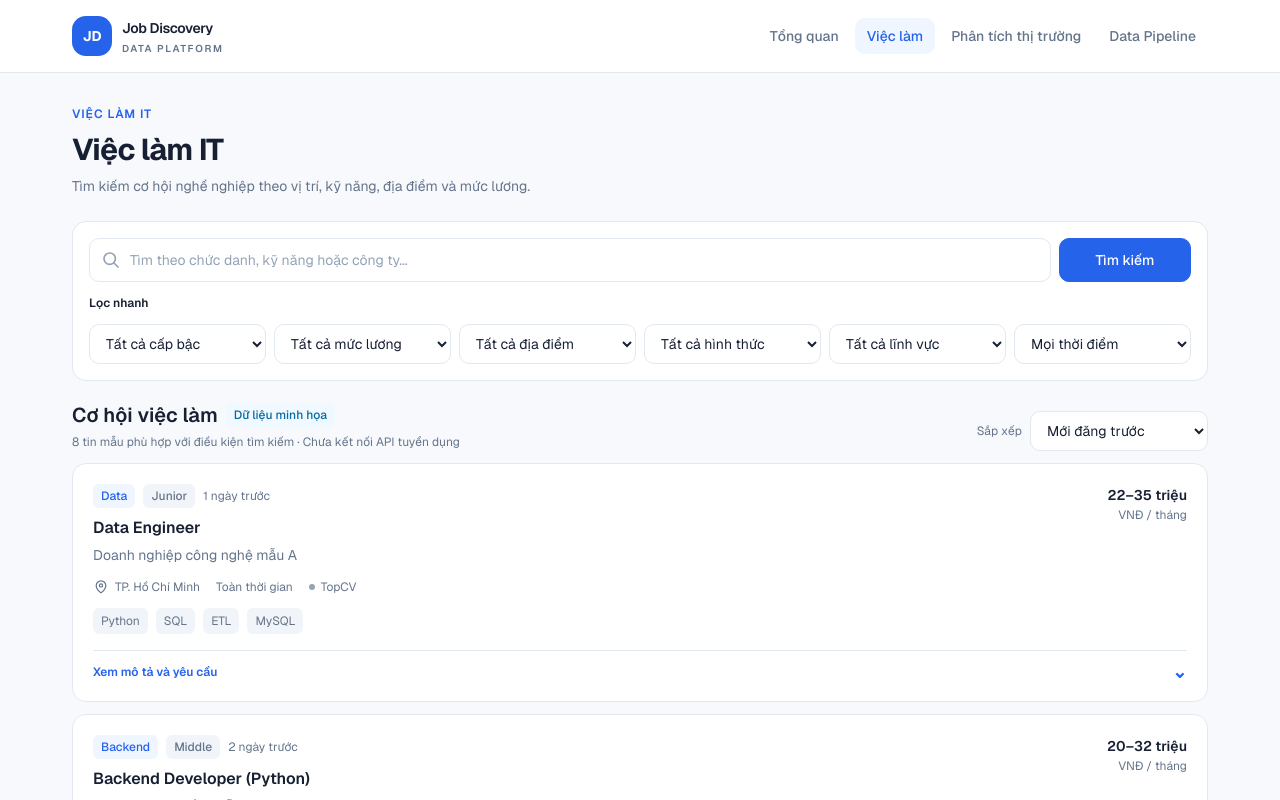
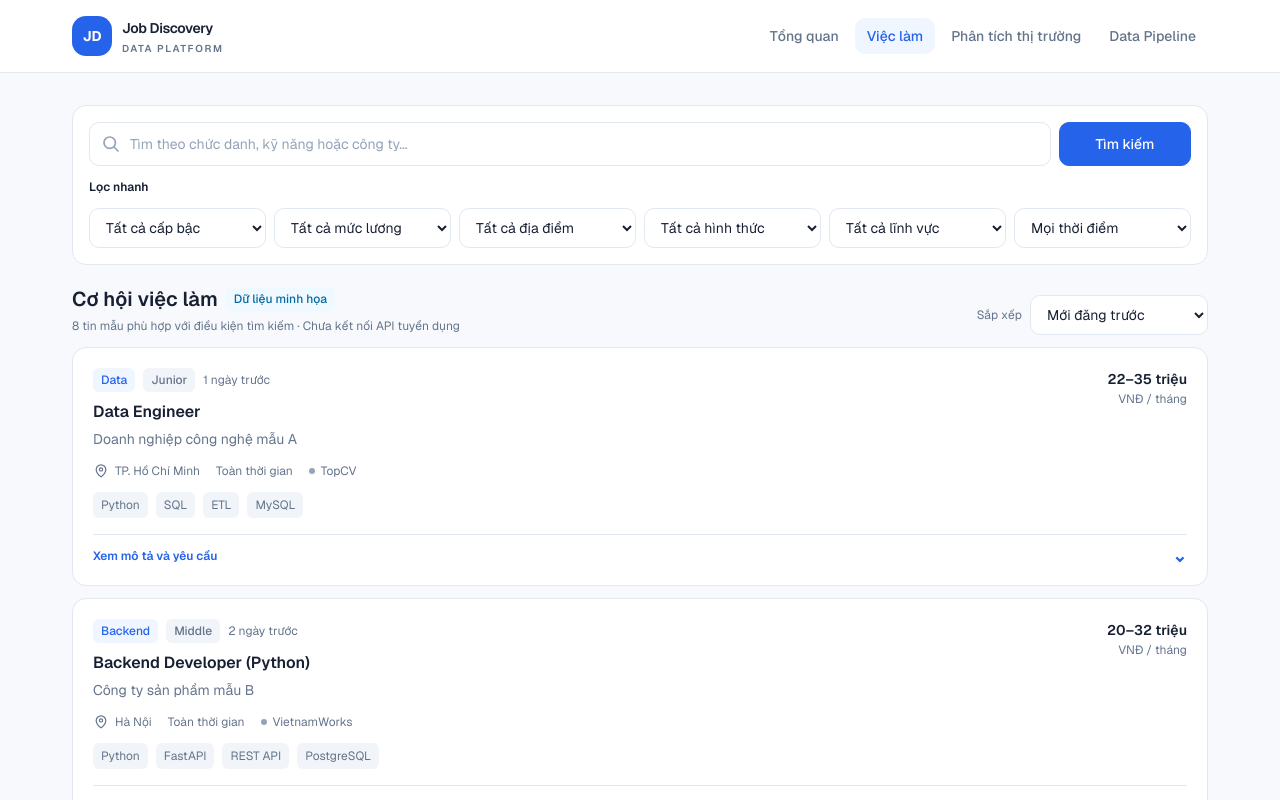
Before and after one commit to VoHoangPhucDTA/job-discovery-platform, a Next.js app in the folder frontend/: page /jobs in a window 1280 px wide. Shown: the top 800 px of the page. Built offline with nearby package versions, Linux system fonts and the light colour scheme.

Commit message:
refactor(jobs): remove duplicate page heading

```diff
--- a/frontend/app/jobs/page.tsx
+++ b/frontend/app/jobs/page.tsx
@@ -1,4 +1,3 @@
-import { PageHeader } from "../components/ui/page-header";
 import { JobsBrowser } from "./jobs-browser";
 
 export const metadata = {
@@ -7,14 +6,5 @@ export const metadata = {
 };
 
 export default function JobsPage() {
-  return (
-    <div className="space-y-6">
-      <PageHeader
-        eyebrow="VIỆC LÀM IT"
-        title="Việc làm IT"
-        description="Tìm kiếm cơ hội nghề nghiệp theo vị trí, kỹ năng, địa điểm và mức lương."
-      />
-      <JobsBrowser />
-    </div>
-  );
+  return <JobsBrowser />;
 }
```
